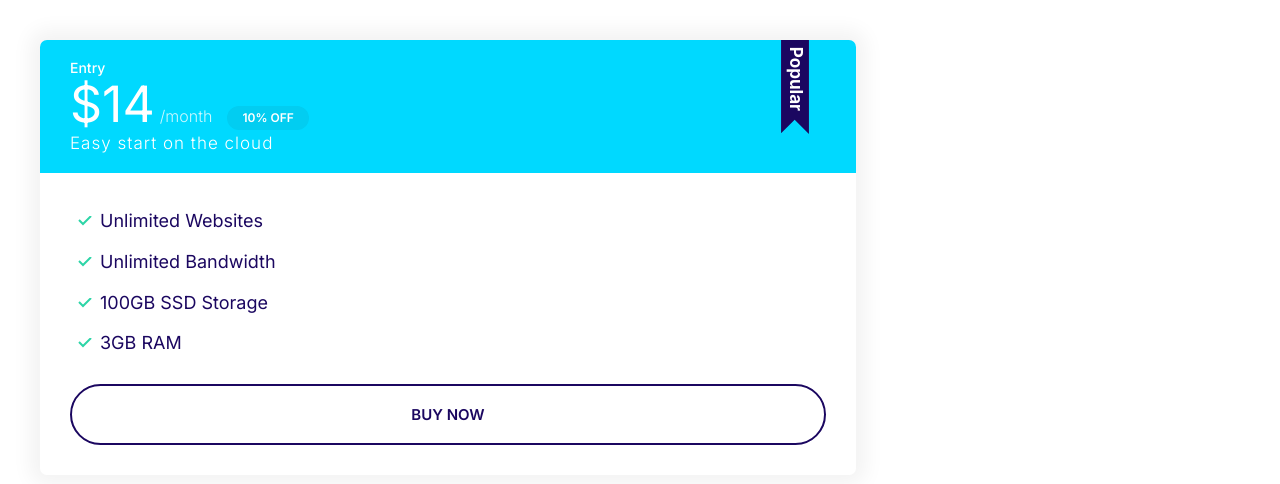
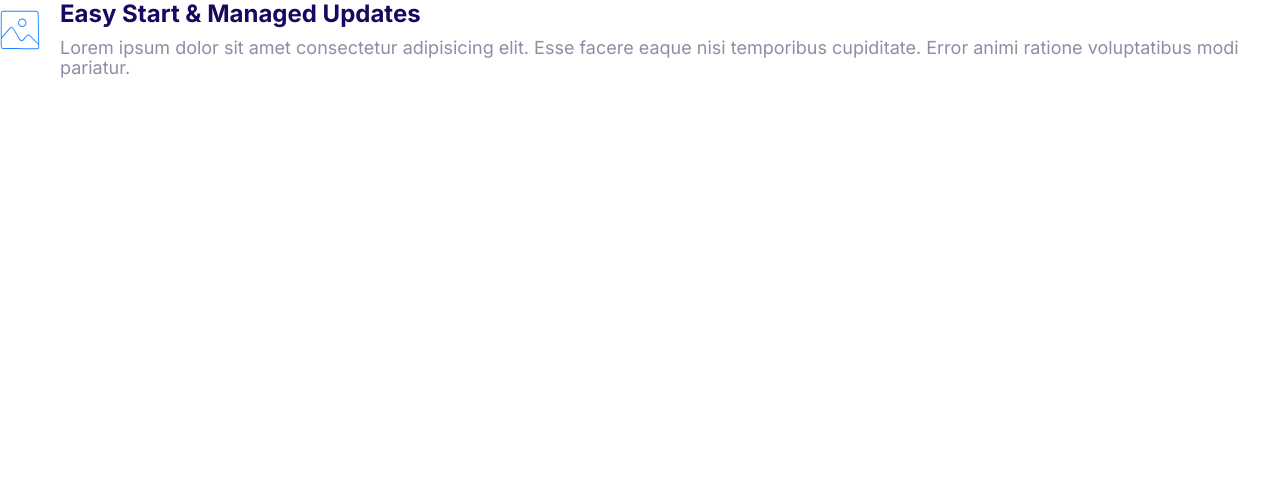
Before and after one commit to yoinspiration/moshify, a plain HTML site: page index.html in a window 1280 px wide. Drawn offline with Linux system fonts and the light colour scheme.

Commit message:
Build the media component.

```diff
--- a/css/styles.css
+++ b/css/styles.css
@@ -360,3 +360,20 @@
     font-size: 1.7rem;
   }
 }
+
+/* Media */
+.media {
+  display: flex;
+}
+
+.media__title {
+  margin-top: 0;
+}
+
+.media__body {
+  margin: 0 2rem;
+}
+
+.media__image {
+  margin-top: 1rem;
+}
--- a/index.html
+++ b/index.html
@@ -14,26 +14,19 @@
     <link rel="stylesheet" href="css/styles.css" />
   </head>
   <body>
-    <div style="width: 70%; padding: 4rem">
-      <div class="plan plan--popular">
-        <div class="card card--secondary">
-          <header class="card__header">
-            <h3 class="plan__name">Entry</h3>
-            <span class="plan__price">$14</span>
-            <span class="plan__billing-cycle">/month</span>
-            <span class="badge badge--secondary badge--small">10% OFF</span>
-            <span class="plan__description">Easy start on the cloud</span>
-          </header>
-          <div class="card__body">
-            <ul class="list list--tick">
-              <li class="list__item">Unlimited Websites</li>
-              <li class="list__item">Unlimited Bandwidth</li>
-              <li class="list__item">100GB SSD Storage</li>
-              <li class="list__item">3GB RAM</li>
-            </ul>
-            <button class="btn btn--outline btn--block">Buy Now</button>
-          </div>
-        </div>
+    <div class="media">
+      <div class="media__image">
+        <svg class="icon icon--primary">
+          <use xlink:href="images/sprite.svg#snap"></use>
+        </svg>
+      </div>
+      <div class="media__body">
+        <h3 class="media__title">Easy Start & Managed Updates</h3>
+        <p>
+          Lorem ipsum dolor sit amet consectetur adipisicing elit. Esse facere
+          eaque nisi temporibus cupiditate. Error animi ratione voluptatibus
+          modi pariatur.
+        </p>
       </div>
     </div>
   </body>
```
Also changed, not shown: components/media.html (added, +15 -0 lines).
